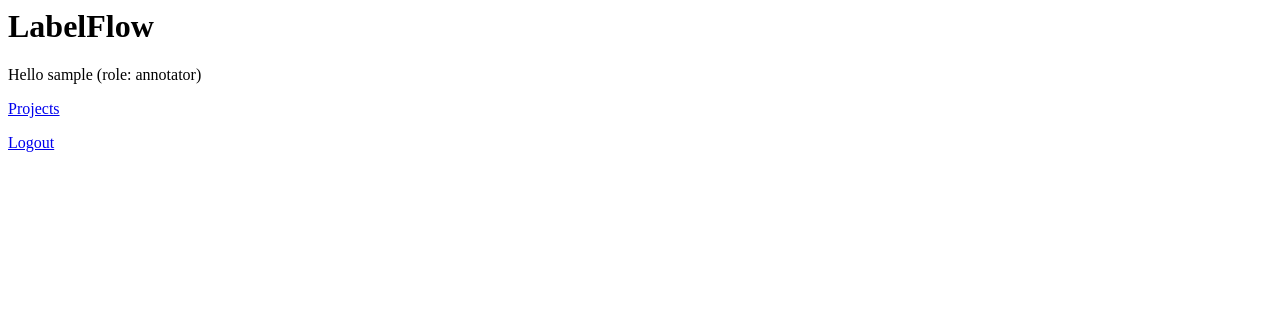
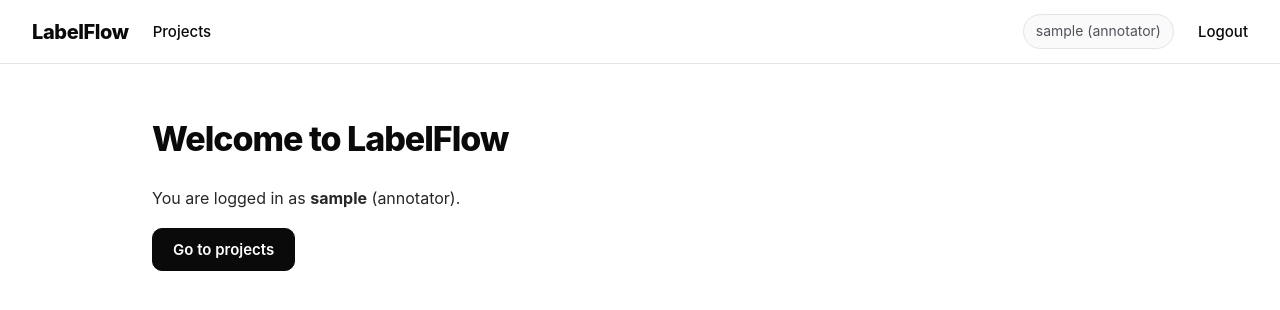
Before and after one commit to amit-0333/labelflow, a Flask app: page / in a window 1280 px wide. Shown: the top 310 px of the page. Run offline with Flask 3, Linux system fonts and the light colour scheme; the visitor is signed in with stand-in values (Sample User, id 1).

Commit message:
Add CSS and base layout

```diff
--- /dev/null
+++ b/static/style.css
@@ -0,0 +1,140 @@
+:root {
+  --bg: #ffffff;
+  --soft: #fafafa;
+  --text: #0a0a0a;
+  --muted: #52525b;
+  --border: #e4e4e7;
+  --primary: #0a0a0a;
+  --accent: #2563eb;
+}
+
+* { box-sizing: border-box; }
+
+body {
+  margin: 0;
+  font-family: "Inter", system-ui, -apple-system, "Segoe UI", sans-serif;
+  background: var(--bg);
+  color: var(--text);
+  line-height: 1.6;
+  -webkit-font-smoothing: antialiased;
+}
+
+/* ---------- top bar ---------- */
+.navbar {
+  position: sticky;
+  top: 0;
+  z-index: 10;
+  background: rgba(255, 255, 255, 0.92);
+  backdrop-filter: blur(8px);
+  border-bottom: 1px solid var(--border);
+  height: 64px;
+  padding: 0 32px;
+  display: flex;
+  align-items: center;
+  gap: 24px;
+}
+.navbar a { color: var(--text); text-decoration: none; font-size: 15px; font-weight: 500; }
+.navbar a:hover { color: var(--accent); }
+.navbar .brand { font-size: 20px; font-weight: 800; letter-spacing: -0.02em; display: flex; align-items: center; gap: 10px; }
+.navbar .logo { width: 30px; height: 30px; background: var(--primary); color: #fff; border-radius: 8px; display: grid; place-items: center; font-size: 16px; }
+.navbar .spacer { flex: 1; }
+.navbar .user { color: var(--muted); font-size: 14px; background: var(--soft); border: 1px solid var(--border); padding: 5px 12px; border-radius: 999px; }
+.navbar .nav-btn { background: var(--primary); color: #fff; padding: 9px 18px; border-radius: 10px; font-weight: 600; }
+.navbar .nav-btn:hover { background: #27272a; color: #fff; }
+
+/* ---------- page ---------- */
+.container { max-width: 1040px; margin: 0 auto; padding: 48px 32px 80px; }
+
+h1, h2, h3 { color: var(--text); letter-spacing: -0.03em; margin-top: 0; }
+h2 { font-size: 34px; font-weight: 800; margin-bottom: 20px; }
+h3 { font-size: 20px; font-weight: 700; margin-top: 36px; margin-bottom: 10px; }
+p { color: #27272a; }
+a { color: var(--accent); }
+hr { border: none; border-top: 1px solid var(--border); margin: 24px 0; }
+
+/* ---------- buttons ---------- */
+button {
+  background: var(--primary);
+  color: #fff;
+  border: 1px solid var(--primary);
+  border-radius: 10px;
+  padding: 11px 20px;
+  font-family: inherit;
+  font-size: 15px;
+  font-weight: 600;
+  cursor: pointer;
+  transition: background 0.15s, transform 0.05s;
+}
+button:hover { background: #27272a; }
+button:active { transform: scale(0.98); }
+
+/* buttons that are links sit side by side */
+p:has(> a > button) { display: inline-block; margin: 0 10px 10px 0; }
+a { text-underline-offset: 3px; }
+
+/* ---------- forms ---------- */
+input, select, textarea {
+  padding: 10px 12px;
+  border: 1px solid var(--border);
+  border-radius: 10px;
+  font-family: inherit;
+  font-size: 15px;
+  background: #fff;
+}
+input:focus, select:focus, textarea:focus { outline: 3px solid #dbeafe; border-color: var(--accent); }
+
+/* ---------- tables ---------- */
+table {
+  border: 1px solid var(--border);
+  border-collapse: separate;
+  border-spacing: 0;
+  width: 100%;
+  margin: 12px 0 24px;
+  border-radius: 12px;
+}
+th, td { border: none; border-bottom: 1px solid var(--border); padding: 14px 16px; text-align: left; }
+th { background: var(--soft); font-size: 12px; text-transform: uppercase; letter-spacing: 0.06em; color: var(--muted); font-weight: 600; }
+tr:last-child td { border-bottom: none; }
+tr:first-child th:first-child { border-top-left-radius: 11px; }
+tr:first-child th:last-child { border-top-right-radius: 11px; }
+tr:hover td { background: var(--soft); }
+
+/* ---------- home page ---------- */
+.hero { padding: 40px 0 24px; max-width: 760px; }
+.hero h1 { font-size: clamp(38px, 6vw, 62px); line-height: 1.05; font-weight: 800; margin-bottom: 20px; }
+.hero p { font-size: 19px; color: var(--muted); max-width: 620px; }
+.hero .cta { margin-top: 28px; display: flex; gap: 12px; align-items: center; flex-wrap: wrap; }
+.btn-light { background: #fff; color: var(--text); border: 1px solid var(--border); padding: 11px 20px; border-radius: 10px; font-weight: 600; text-decoration: none; display: inline-block; }
+.btn-light:hover { background: var(--soft); }
+
+.cards { display: grid; grid-template-columns: repeat(auto-fit, minmax(230px, 1fr)); gap: 16px; margin-top: 48px; }
+.card { border: 1px solid var(--border); border-radius: 16px; padding: 22px; background: #fff; }
+.card h3 { margin: 0 0 6px; font-size: 17px; }
+.card p { margin: 0; color: var(--muted); font-size: 14px; }
+.card .icon { font-size: 22px; margin-bottom: 10px; }
+
+/* ---------- labeling screen ---------- */
+.task-prompt { color: var(--muted); font-size: 13px; text-transform: uppercase; letter-spacing: 0.06em; margin: 0 0 6px; }
+.task-text { font-size: 28px; font-weight: 700; line-height: 1.35; letter-spacing: -0.02em; margin: 0 0 22px; max-width: 760px; }
+.answers { display: grid; grid-template-columns: 1fr 1fr; gap: 16px; }
+.answer-card { border: 1px solid var(--border); border-radius: 16px; padding: 18px 20px; background: var(--soft); }
+.answer-card b { display: block; margin-bottom: 6px; font-size: 13px; text-transform: uppercase; letter-spacing: 0.06em; color: var(--muted); }
+.answer-card p { margin: 0; font-size: 17px; }
+.ai-hint { background: #eff6ff; border: 1px solid #bfdbfe; color: #1e40af; padding: 9px 14px; border-radius: 10px; display: inline-block; margin: 18px 0 0; font-size: 14px; }
+.label-buttons { display: flex; gap: 12px; flex-wrap: wrap; margin-top: 26px; }
+.label-buttons button {
+  background: #fff; color: var(--text); border: 1.5px solid var(--border);
+  padding: 16px 28px; font-size: 18px; border-radius: 14px;
+}
+.label-buttons button:hover { border-color: var(--text); background: var(--soft); }
+kbd {
+  background: var(--primary); color: #fff; border-radius: 6px;
+  padding: 2px 8px; font-size: 13px; margin-right: 8px; font-family: inherit;
+}
+.tip { color: var(--muted); font-size: 14px; margin-top: 16px; }
+
+@media (max-width: 700px) {
+  .navbar { padding: 0 16px; gap: 14px; overflow-x: auto; }
+  .container { padding: 28px 16px 60px; }
+  .answers { grid-template-columns: 1fr; }
+}
--- a/templates/agreement.html
+++ b/templates/agreement.html
@@ -1,3 +1,6 @@
+{% extends "base.html" %}
+{% block content %}
+
 <h2>Agreement: {{ project.name }}</h2>
 
 <h3>Cohen's kappa</h3>
@@ -43,3 +46,5 @@
 {% endif %}
 
 <p><a href="/project/{{ project.id }}">Back to project</a></p>
+
+{% endblock %}
--- /dev/null
+++ b/templates/base.html
@@ -0,0 +1,35 @@
+<!doctype html>
+<html lang="en">
+<head>
+  <meta charset="utf-8">
+  <meta name="viewport" content="width=device-width, initial-scale=1">
+  <title>LabelFlow</title>
+  <link rel="stylesheet" href="{{ url_for('static', filename='style.css') }}">
+</head>
+<body>
+  <div class="navbar">
+    <a class="brand" href="/">LabelFlow</a>
+    {% if current_user.is_authenticated %}
+      <a href="/projects">Projects</a>
+      {% if current_user.role in ["admin", "reviewer"] %}
+        <a href="/review">Review queue</a>
+      {% endif %}
+      {% if current_user.role == "admin" %}
+        <a href="/quality">Quality</a>
+        <a href="/admin/users">Users</a>
+      {% endif %}
+      <span class="spacer"></span>
+      <span class="user">{{ current_user.username }} ({{ current_user.role }})</span>
+      <a href="/logout">Logout</a>
+    {% else %}
+      <span class="spacer"></span>
+      <a href="/login">Login</a>
+      <a href="/register">Register</a>
+    {% endif %}
+  </div>
+
+  <div class="container">
+    {% block content %}{% endblock %}
+  </div>
+</body>
+</html>
--- a/templates/create_project.html
+++ b/templates/create_project.html
@@ -1,3 +1,6 @@
+{% extends "base.html" %}
+{% block content %}
+
 <h2>Create Project</h2>
 
 {% if message %}
@@ -26,3 +29,5 @@
 </form>
 
 <p><a href="/projects">Back to projects</a></p>
+
+{% endblock %}
--- a/templates/dashboard.html
+++ b/templates/dashboard.html
@@ -1,3 +1,6 @@
+{% extends "base.html" %}
+{% block content %}
+
 <h2>Dashboard: {{ project.name }}</h2>
 
 <h3>Progress</h3>
@@ -25,3 +28,5 @@
 
 <p><a href="/agreement/{{ project.id }}">Agreement and kappa</a> | <a href="/quality">Annotator scores</a></p>
 <p><a href="/project/{{ project.id }}">Back to project</a></p>
+
+{% endblock %}
--- a/templates/home.html
+++ b/templates/home.html
@@ -1,20 +1,12 @@
-<h1>LabelFlow</h1>
+{% extends "base.html" %}
+{% block content %}
+  <h2>Welcome to LabelFlow</h2>
 
-{% if current_user.is_authenticated %}
-  <p>Hello {{ current_user.username }} (role: {{ current_user.role }})</p>
-
-  <p><a href="/projects">Projects</a></p>
-
-  {% if current_user.role in ["admin", "reviewer"] %}
-    <p><a href="/review">Review queue</a></p>
+  {% if current_user.is_authenticated %}
+    <p>You are logged in as <b>{{ current_user.username }}</b> ({{ current_user.role }}).</p>
+    <p><a href="/projects"><button>Go to projects</button></a></p>
+  {% else %}
+    <p>Label data together, measure quality, and export clean datasets.</p>
+    <p><a href="/login"><button>Login</button></a> <a href="/register">Create an account</a></p>
   {% endif %}
-
-  {% if current_user.role == "admin" %}
-    <p><a href="/admin/users">Manage users</a></p>
-      <p><a href="/quality">Annotator quality</a></p>
-  {% endif %}
-
-  <p><a href="/logout">Logout</a></p>
-{% else %}
-  <p><a href="/login">Login</a> | <a href="/register">Register</a></p>
-{% endif %}
+{% endblock %}
--- a/templates/login.html
+++ b/templates/login.html
@@ -1,3 +1,6 @@
+{% extends "base.html" %}
+{% block content %}
+
 <h2>Login</h2>
 
 {% if message %}
@@ -11,3 +14,5 @@
 </form>
 
 <p><a href="/register">Create an account</a></p>
+
+{% endblock %}
--- a/templates/manage_users.html
+++ b/templates/manage_users.html
@@ -1,3 +1,6 @@
+{% extends "base.html" %}
+{% block content %}
+
 <h2>Manage Users</h2>
 
 {% if message %}
@@ -39,3 +42,5 @@
 </table>
 
 <p><a href="/">Back to home</a></p>
+
+{% endblock %}
--- a/templates/project.html
+++ b/templates/project.html
@@ -1,3 +1,6 @@
+{% extends "base.html" %}
+{% block content %}
+
 <h2>{{ project.name }}</h2>
 
 {% if message %}
@@ -36,3 +39,5 @@
   <p><a href="/versions/{{ project.id }}"><button>Dataset versions</button></a></p>
 {% endif %}
 <p><a href="/projects">Back to projects</a></p>
+
+{% endblock %}
--- a/templates/projects.html
+++ b/templates/projects.html
@@ -1,3 +1,6 @@
+{% extends "base.html" %}
+{% block content %}
+
 <h2>Projects</h2>
 
 {% if current_user.role == "admin" %}
@@ -20,3 +23,5 @@
 </table>
 
 <p><a href="/">Back to home</a></p>
+
+{% endblock %}
--- a/templates/quality.html
+++ b/templates/quality.html
@@ -1,3 +1,6 @@
+{% extends "base.html" %}
+{% block content %}
+
 <h2>Annotator quality</h2>
 
 <table border="1" cellpadding="6">
@@ -20,3 +23,5 @@
 </table>
 
 <p><a href="/">Back to home</a></p>
+
+{% endblock %}
--- a/templates/register.html
+++ b/templates/register.html
@@ -1,3 +1,6 @@
+{% extends "base.html" %}
+{% block content %}
+
 <h2>Register</h2>
 
 {% if message %}
@@ -12,3 +15,5 @@
 </form>
 
 <p><a href="/login">Already have an account? Login</a></p>
+
+{% endblock %}
--- a/templates/review.html
+++ b/templates/review.html
@@ -1,3 +1,6 @@
+{% extends "base.html" %}
+{% block content %}
+
 <h2>Review queue</h2>
 
 {% if items|length == 0 %}
@@ -24,3 +27,5 @@
 {% endfor %}
 
 <p><a href="/">Back to home</a></p>
+
+{% endblock %}
--- a/templates/task.html
+++ b/templates/task.html
@@ -1,3 +1,6 @@
+{% extends "base.html" %}
+{% block content %}
+
 {% if task %}
   <h2>{{ project.name }}</h2>
   <p><b>Guidelines:</b> {{ project.guidelines }}</p>
@@ -53,3 +56,5 @@
 {% endif %}
 
 <p><a href="/project/{{ project.id }}">Back to project</a></p>
+
+{% endblock %}
--- a/templates/versions.html
+++ b/templates/versions.html
@@ -1,3 +1,6 @@
+{% extends "base.html" %}
+{% block content %}
+
 <h2>Dataset versions: {{ project.name }}</h2>
 
 <form action="/perform_create_version/{{ project.id }}" method="POST">
@@ -30,3 +33,5 @@
 {% endif %}
 
 <p><a href="/project/{{ project.id }}">Back to project</a></p>
+
+{% endblock %}
```
